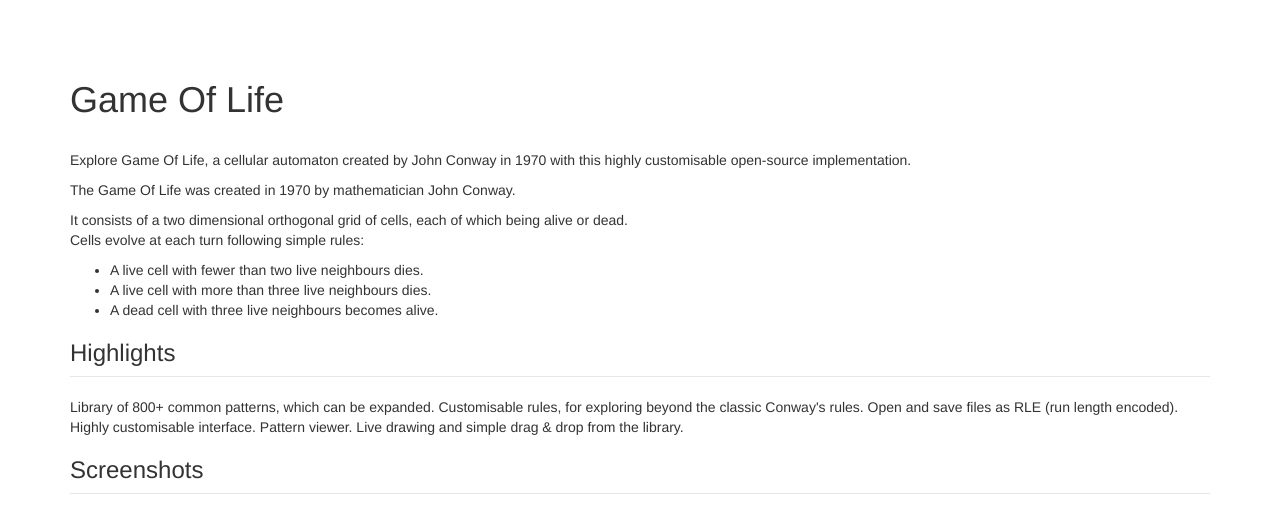
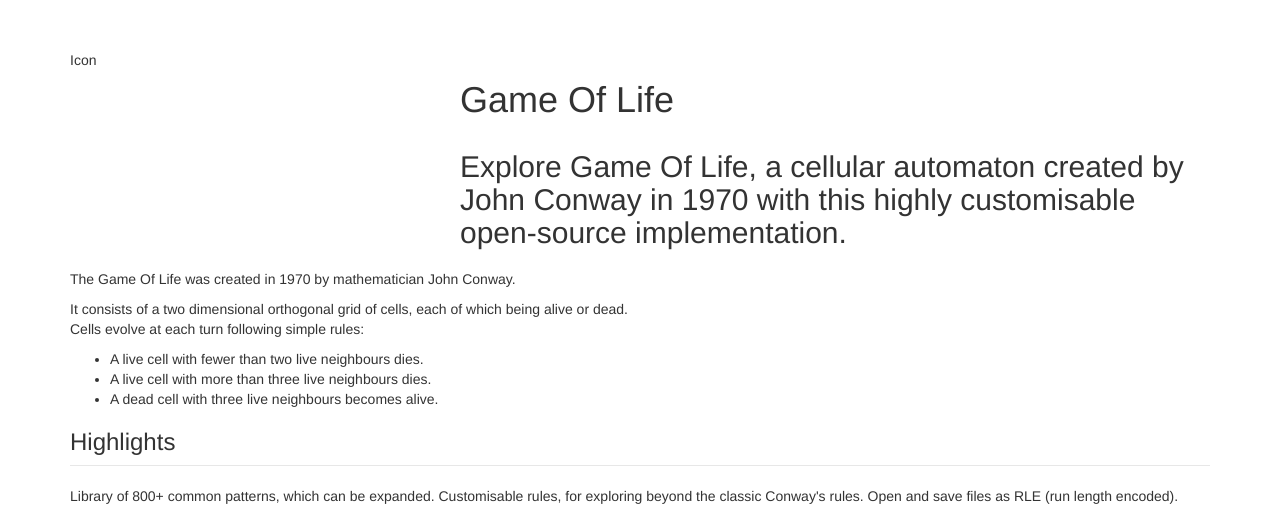
Before and after one commit to macmade/game-of-life.io, a PHP site: page / in a window 1280 px wide. Shown: the top 509 px of the page. Run offline with PHP 8.4, Linux system fonts and the light colour scheme.

Commit message:
Layout...

```diff
--- a/index.php
+++ b/index.php
@@ -51,11 +51,15 @@
     </head>
     <body>
         <div class="container">
-            <h1>Game Of Life</h1>
-            <h2></h2>
-            <p>
-                Explore Game Of Life, a cellular automaton created by John Conway in 1970 with this highly customisable open-source implementation.
-            </p>
+            <div class="row">
+                <div class="col-sm-4">
+                    Icon
+                </div>
+                <div class="col-sm-8">
+                    <h1>Game Of Life</h1>
+                    <h2>Explore Game Of Life, a cellular automaton created by John Conway in 1970 with this highly customisable open-source implementation.</h2>
+                </div>
+            </div>
             <p>
                 The Game Of Life was created in 1970 by mathematician John Conway.
             </p>
```
